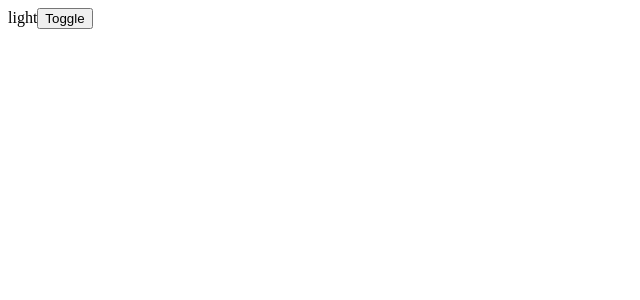
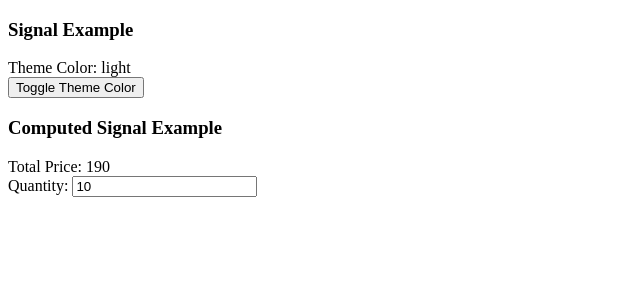
Before and after one commit to ShaneDsouza4/ng-signals-example, an Angular app: page / in a window 1280 px wide. Shown: the top 300 px of the page, without its empty margins (0-640 px from the left). Built offline with nearby package versions, Linux system fonts and the light colour scheme.

Commit message:
Computed Signal Created to update value if dependant signal value changes

```diff
--- a/src/app/app.component.html
+++ b/src/app/app.component.html
@@ -1,3 +1,12 @@
-<label>{{label}}</label>
-<button (click)="toggleDarkMode()">Toggle</button>
+<h3>Signal Example</h3>
+<label>Theme Color: {{label}}</label><br>
+<button (click)="toggleDarkMode()">Toggle Theme Color</button>
+
+<br>
+<h3>Computed Signal Example</h3>
+<label>Total Price: {{totalPrice()}}</label>
+<br>
+<label>Quantity: </label><input type="number" value="{{quantity()}}" (change)="changeQuantity($event)"
+  placeholder="Enter quantity Value">
+
 <router-outlet />
--- a/src/app/app.component.ts
+++ b/src/app/app.component.ts
@@ -1,4 +1,4 @@
-import { Component, effect, OnInit, signal } from '@angular/core';
+import { Component, computed, effect, OnInit, signal } from '@angular/core';
 import { RouterOutlet } from '@angular/router';
 
 @Component({
@@ -11,6 +11,18 @@ import { RouterOutlet } from '@angular/router';
 export class AppComponent implements OnInit {
 
   title = 'ng-signals-example';
+
+  //Computed Signal
+  price = 19;
+  quantity = signal(10); //Initial Value of 'quantity' signal.
+  //When 'quantity' signal value changed -> totalPrice is auto-updated.
+  totalPrice = computed(() => this.price * this.quantity()); //Read-Only.
+
+  //Change 'quantity' and value of totalPrice is change in real-time
+  changeQuantity(event: Event) {
+    this.quantity.set((event.target as HTMLInputElement).valueAsNumber);
+  }
+
 
   //Create signal
   themeColor = signal('light');
```
